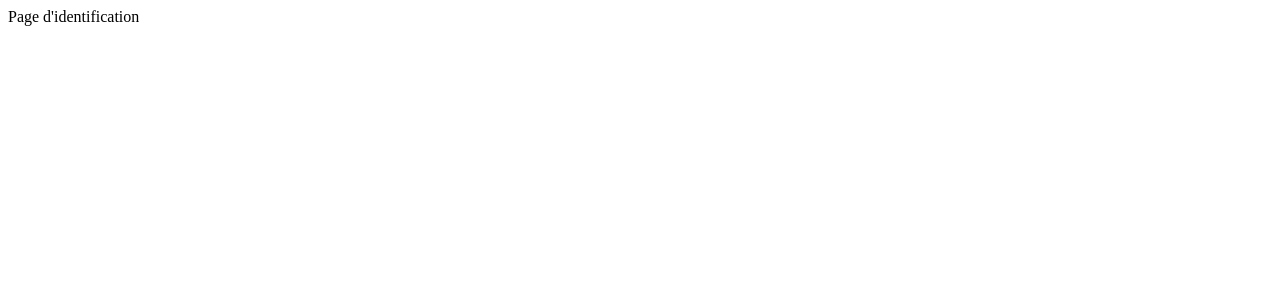
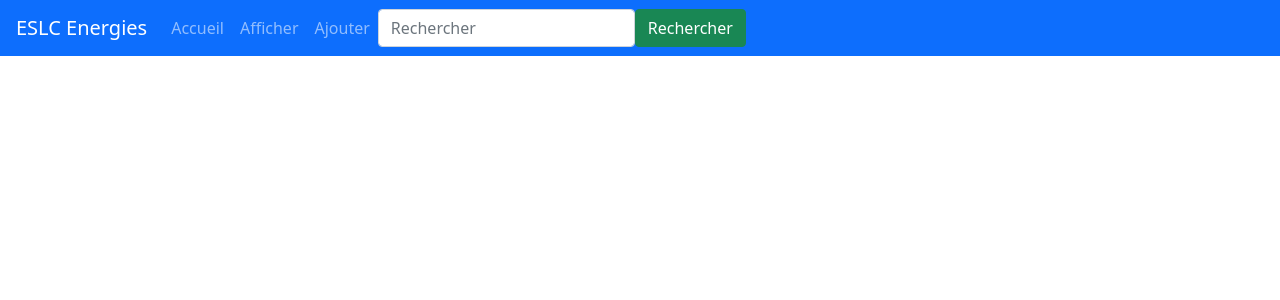
Before and after one commit to SymPapy/Phone, a React (Create React App) app in the folder Projet/telephonie/: page / in a window 1280 px wide. Shown: the top 300 px of the page. Built offline with nearby package versions, Linux system fonts and the light colour scheme.

Commit message:
[Ajout dépendance]:BootStrap

```diff
--- a/Projet/telephonie/src/App.js
+++ b/Projet/telephonie/src/App.js
@@ -4,6 +4,7 @@ import Accueil from './Components/Accueil';
 import Search from './Components/Search';
 import AddContact from './Components/AddContact';
 import ErrorPage from './Components/ErrorPage';
+import 'bootstrap/dist/css/bootstrap.min.css';
 
 
 function App() {
@@ -19,6 +20,7 @@ function App() {
 
             </Switch>
 
+
   );
 }
 
--- a/Projet/telephonie/src/Components/Navbar/index.js
+++ b/Projet/telephonie/src/Components/Navbar/index.js
@@ -1,11 +1,35 @@
-import React, { Fragment } from 'react';
+import React from 'react';
+import { Navbar, Nav, Form, FormControl, Button } from 'react-bootstrap';
 
 
 //Partie NavBar visible sur toutes les pages
 const NavBar = () => (
-    <Fragment>
-        <a>Navbar</a>
-    </Fragment>
+    <>
+        <Navbar bg="primary" variant="dark" expand="lg" fixed="top">
+            <Navbar.Brand style={{ marginLeft : '1rem' }}>ESLC Energies</Navbar.Brand>
+            <Navbar.Toggle aria-controls="navbarScroll" />
+                <Navbar.Collapse id="navbarScroll">
+                    <Nav
+                    className="mr-auto my-2 my-lg-0"
+                    style={{ maxHeight: '100px' }}
+                    navbarScroll
+                    >
+                        <Nav.Link href="/Accueil">Accueil</Nav.Link>
+                        <Nav.Link href="/Afficher">Afficher</Nav.Link>
+                        <Nav.Link href="/Ajouter">Ajouter</Nav.Link>
+                    </Nav>
+                    <Form className="d-flex">
+                    <FormControl
+                        type="search"
+                        placeholder="Rechercher"
+                        className="mr-2"
+                        aria-label="Search"
+                    />
+                    <Button variant="success">Rechercher</Button>
+                    </Form>
+                </Navbar.Collapse>
+        </Navbar>
+    </>
 )
 
 export default NavBar;
--- a/Projet/telephonie/src/Components/SignIn/index.js
+++ b/Projet/telephonie/src/Components/SignIn/index.js
@@ -1,10 +1,11 @@
 import React from 'react'
-
+import Navbar from "../Navbar";
 
 // Page de connexion
 const SignIn = () => {
     return(
         <div>
+            <Navbar />
             <a>Page d'identification</a>
         </div>
     )
```
